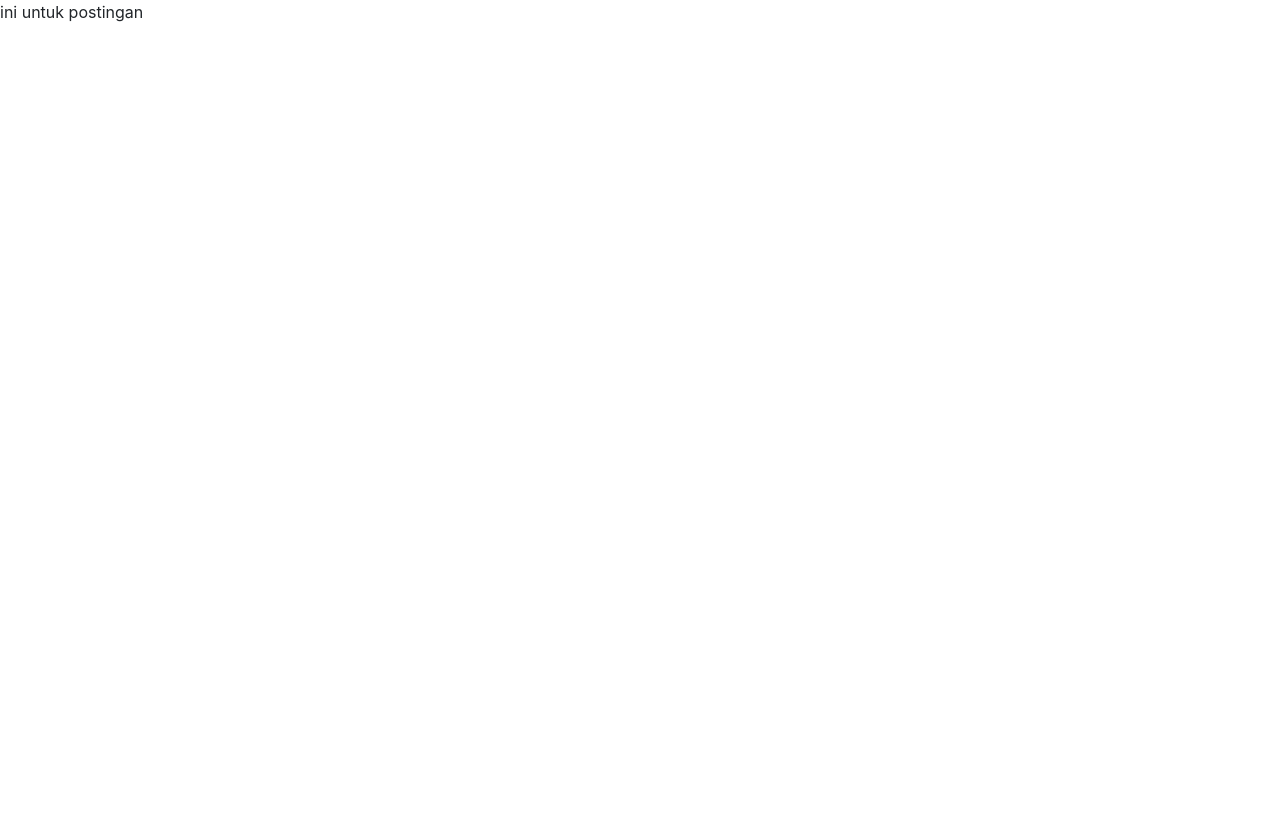
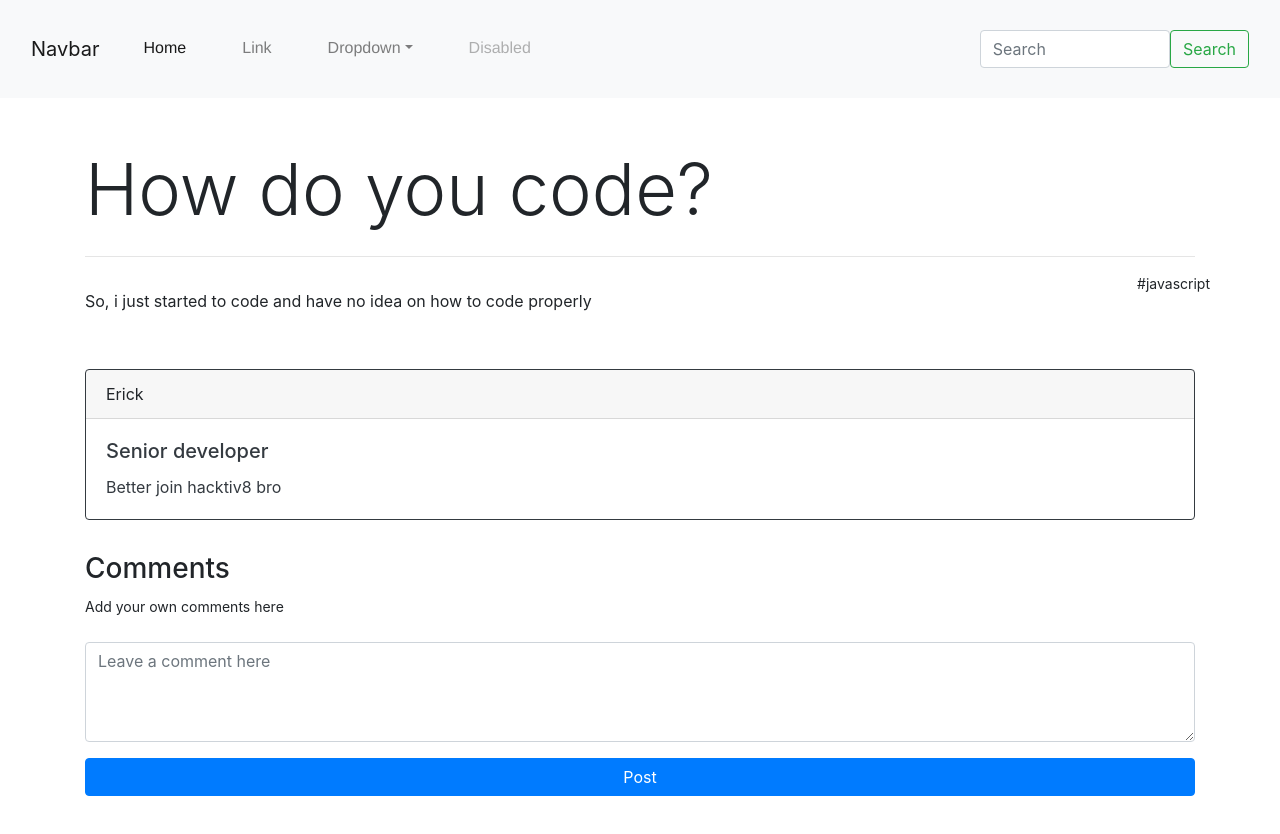
Before and after one commit to Ask-Dev-project/CLIENT, a React (Create React App) app in the folder client/: page /post/1 in a window 1280 px wide. Shown: the top 834 px of the page. Before the commit the page ends 800 px from the top, so only its background shows below. Built offline with nearby package versions, Linux system fonts and the light colour scheme.

Commit message:
added forums and reusable components

```diff
--- a/client/src/App.js
+++ b/client/src/App.js
@@ -5,6 +5,7 @@ import {
   Switch,
   Route
 } from "react-router-dom";
+import Forum from './pages/QuestionForum'
 
 function App() {
   return (
@@ -18,9 +19,7 @@ function App() {
         <ChatRoom />
       </Route>
       <Route path='/post/:id'>
-        <div>
-          <p>ini untuk postingan</p>
-        </div>
+        <Forum />
       </Route>
     </Switch>
 
--- /dev/null
+++ b/client/src/components/ChatBubble.js
@@ -0,0 +1,5 @@
+export default function ChatBubbles(props) {
+    return (
+        <li className={props.typer}>{props.msg}</li>
+    )
+}
--- /dev/null
+++ b/client/src/components/CommentCard.js
@@ -0,0 +1,13 @@
+export default function CommentCard(props) {
+  return(
+    <div className='col-12 mt-2'>
+    <div class="card border-dark mb-3" style={{maxWidth: "100rem"}}>
+      <div class="card-header">{props.name}</div>
+        <div class="card-body text-dark">
+          <h5 class="card-title">{props.role}</h5>
+        <p class="card-text">{props.comment}</p>
+      </div>
+    </div>
+    </div>
+  )
+}
--- a/client/src/pages/ChatRoom.js
+++ b/client/src/pages/ChatRoom.js
@@ -1,5 +1,6 @@
 import NavBar from '../components/NavBar'
 import { useState } from 'react'
+import ChatBubbles from '../components/ChatBubble'
 
 export default function ChatRoom() {
   const [input, setInput] = useState('')
@@ -36,15 +37,10 @@ export default function ChatRoom() {
             </div>
             <div className='row'>
           <ul>
-            <li class="him">
-            This is some text within a card body.
-            </li>
-            <li class="me">By this User, first message</li>
-            <li class="me">By this User, secondmessage</li>
-            <li class="me">By this User, third message</li>
-            <li class="me">By this User, fourth message</li>
-            <li class="me">By this User, fifth message</li>
-            <li class="me">By this User, sixth message</li>
+            <ChatBubbles typer='him' msg='yes whats up'></ChatBubbles>
+            <ChatBubbles typer='me' msg='nothing much'></ChatBubbles>
+            <ChatBubbles typer='him' msg='crazy bastard'></ChatBubbles>
+            <ChatBubbles typer='me' msg='wtf bro'></ChatBubbles>
           </ul>
         </div>
         <div className="footer mt-auto py-3 bg-light">
--- /dev/null
+++ b/client/src/pages/QuestionForum.js
@@ -0,0 +1,37 @@
+import NavBar from '../components/NavBar'
+import CommentCard from '../components/CommentCard'
+
+export default function Forum(){
+  return (
+    <>
+      <NavBar/>
+      <div className="container fluid mt-5">
+        <div className="row">
+          <div className="col">
+            <h1 className='display-3'>How do you code?</h1>
+          </div>
+        </div>
+        <hr />
+        <div className="row">
+          <div className="col mt-3">
+            So, i just started to code and have no idea on how to code properly
+          </div>
+          <small>#javascript</small>
+        </div>
+        <div className="row mt-5">
+            <CommentCard name='Erick' role='Senior developer' comment='Better join hacktiv8 bro'/>
+          <div className="col-12 mt-3">
+            <h3>Comments</h3>
+            <small className='mt-2'>Add your own comments here</small>
+            <div className="mt-4 form-floating">
+              <textarea className="form-control" placeholder="Leave a comment here" id="floatingTextarea2" style={{height: "100px"}}></textarea>
+            </div>
+          </div>
+          <div className="col mt-3 mb-5">
+            <button className='btn btn-primary btn-block'>Post</button>
+          </div>
+        </div>
+      </div>
+    </>
+  )
+}
```
Also changed, not shown: 1 other file (tests, documents, lock files or other folders).
